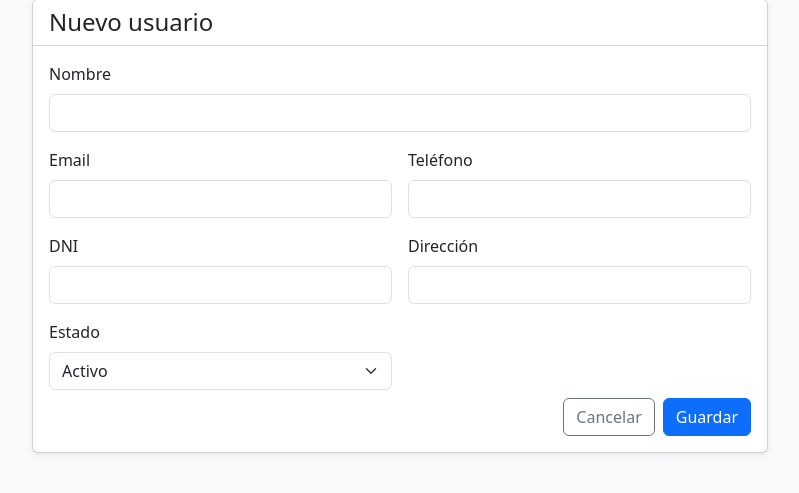
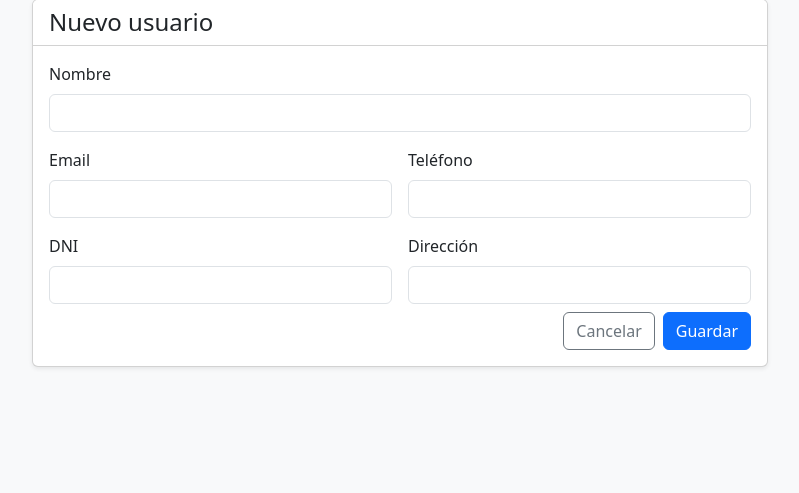
Before and after one commit to Feling1997/TRABAJO-FANK-FELING, a PHP site: page /biblioteca_fank_feling/usuarios/crear.php in a window 1280 px wide. Shown: the part 25-518 px from the top of the page, without its empty margins (240-1039 px from the left). Run offline with PHP 8.4, Linux system fonts and the light colour scheme; the visitor is signed in with stand-in values (Sample User, id 1).

Commit message:
detalles

```diff
--- a/usuarios/crear.php
+++ b/usuarios/crear.php
@@ -15,8 +15,7 @@ if ($_SERVER["REQUEST_METHOD"] === "POST") {
   $tel = trim($_POST["telefono"] ?? '');
   $dni = trim($_POST["dni"] ?? '');
   $direccion = trim($_POST["direccion"] ?? '');
-  $estado = isset($_POST["estado"]) ? (int)$_POST["estado"] : 1;
-
+  $estado = 0;
   if ($nombre === '') $errores[] = "El nombre es obligatorio.";
   if ($email === '') $errores[] = "El email es obligatorio.";
   if ($dni === '') $errores[] = "El DNI es obligatorio.";
@@ -86,13 +85,6 @@ if ($_SERVER["REQUEST_METHOD"] === "POST") {
                 <label class="form-label">Dirección</label>
                 <input name="direccion" class="form-control">
               </div>
-              <div class="col-md-6">
-                <label class="form-label">Estado</label>
-                <select name="estado" class="form-select">
-                  <option value="1">Activo</option>
-                  <option value="0">Inactivo</option>
-                </select>
-              </div>
 
               <div class="col-12 d-flex justify-content-end gap-2 mt-2">
                 <a class="btn btn-outline-secondary" href="index.php">Cancelar</a>
```
Also changed, not shown: usuarios/index.php (+21 -2 lines).
